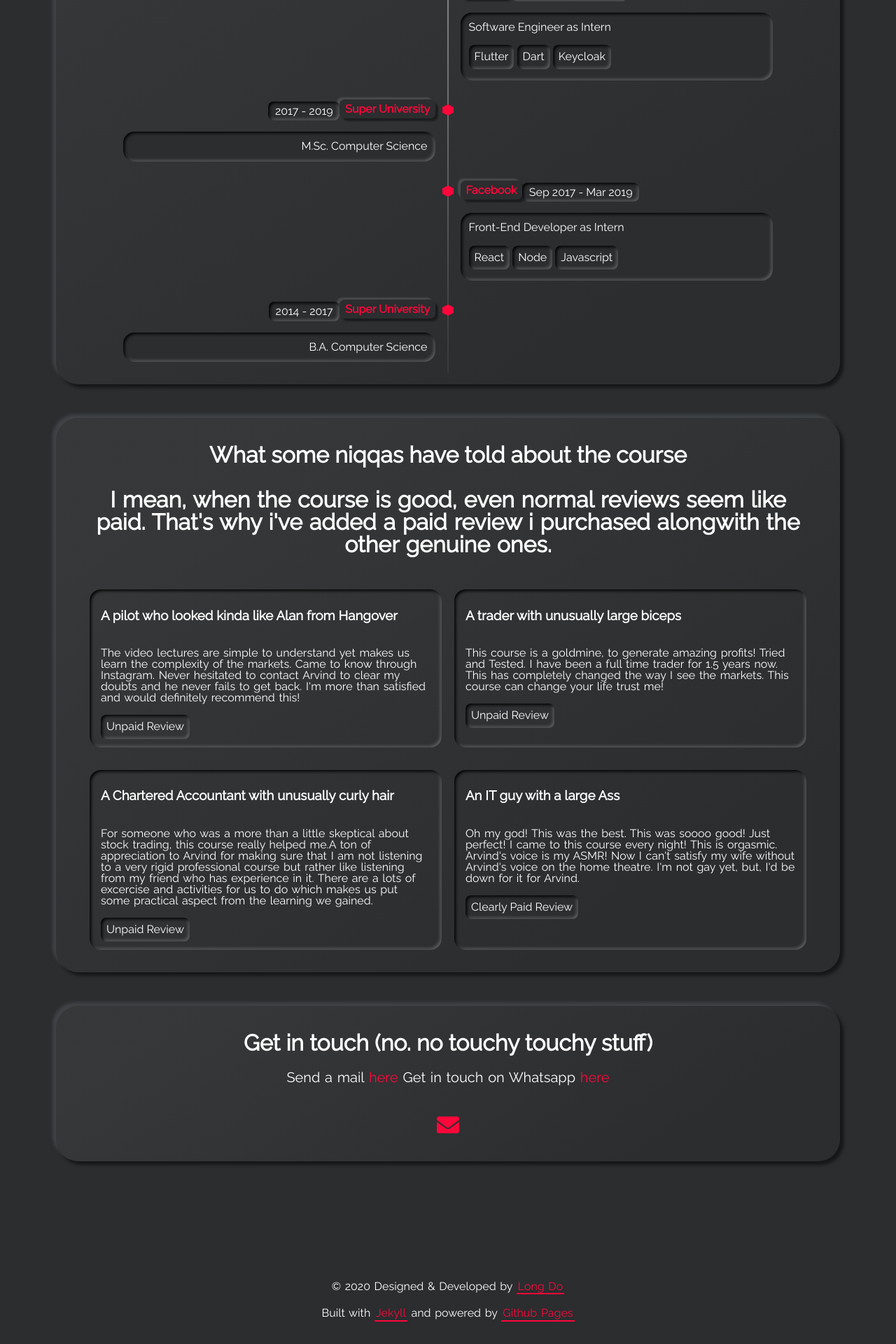
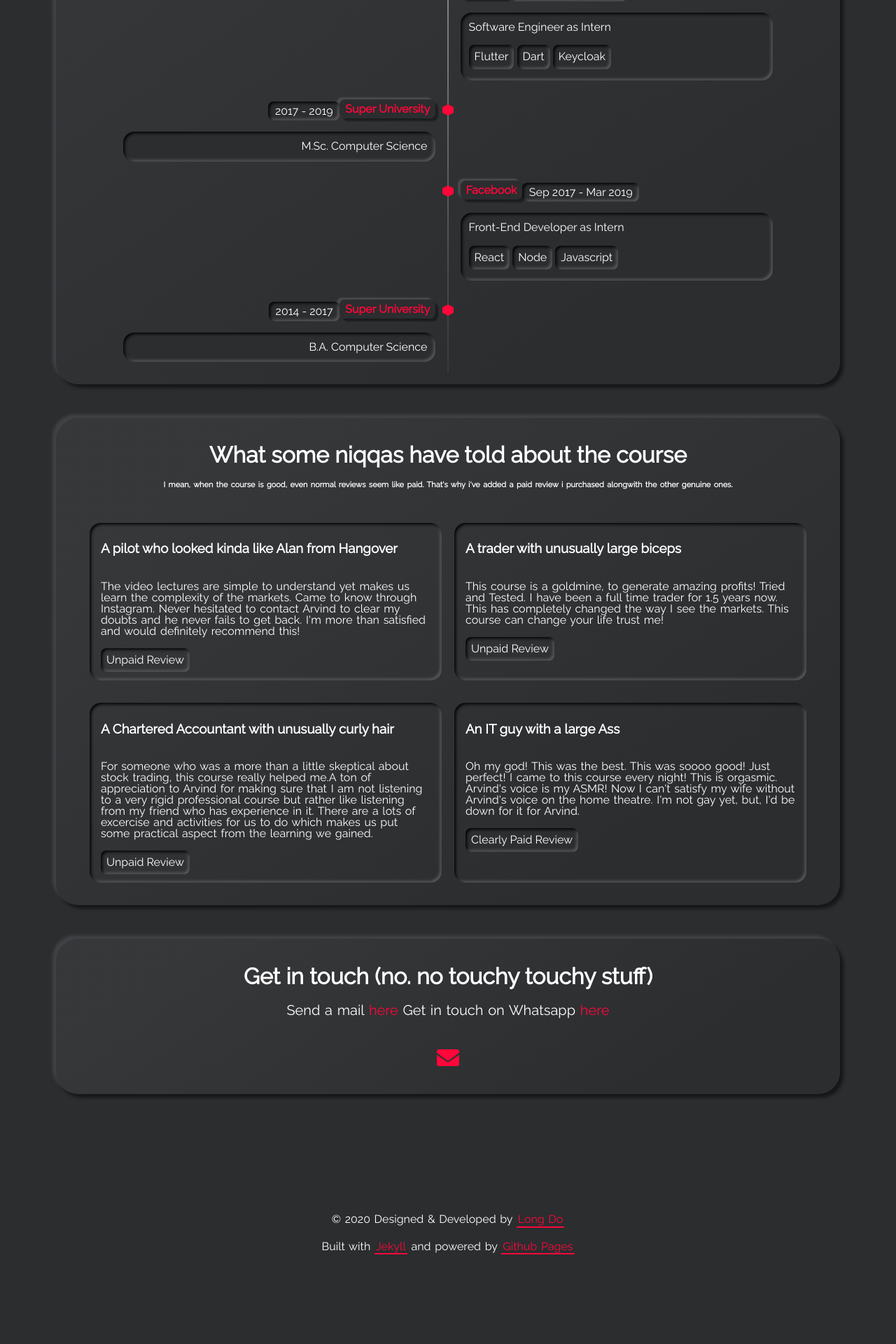
Before and after one commit to schoolofstonks/schoolofstonks, a Jekyll site: the page built from index.html, in a window 1280 px wide. Shown: the part 2282-4202 px from the top of the page at 70% size. Built offline with Jekyll 4.4.1, drawn with Linux system fonts in a browser that asks for light colours; after the commit the page ends 4106 px from its top, so only the background shows below that.

Commit message:
Update _config.yml

```diff
--- a/_config.yml
+++ b/_config.yml
@@ -65,7 +65,7 @@
 # > setting this to false, will omit your listed projects
 show_projects: true
 # projects_title: The will be displayed as the title of your projects
-projects_title: What some niqqas have told about the course<br><p style="fontsize:11px">I mean, when the course is good, even normal reviews seem like paid. That's why i've added a paid review i purchased alongwith the other genuine ones.</p>
+projects_title: What some niqqas have told about the course<br><p style="font-size:11px">I mean, when the course is good, even normal reviews seem like paid. That's why i've added a paid review i purchased alongwith the other genuine ones.</p>
 # show_os_projects:
 # > setting this to true, will display your public projects on github
 # > setting this to false, will omit your public projects on github
```
